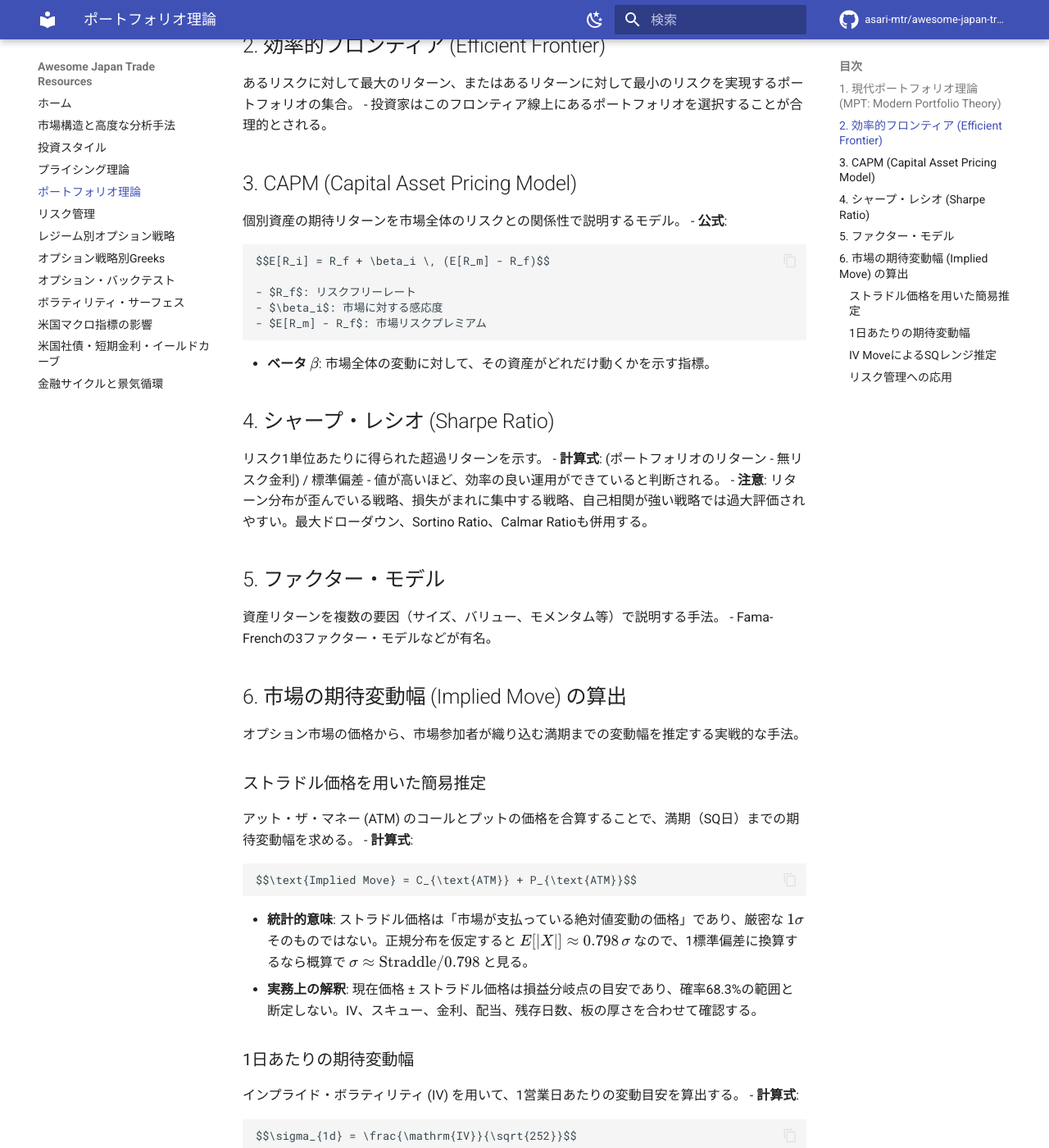
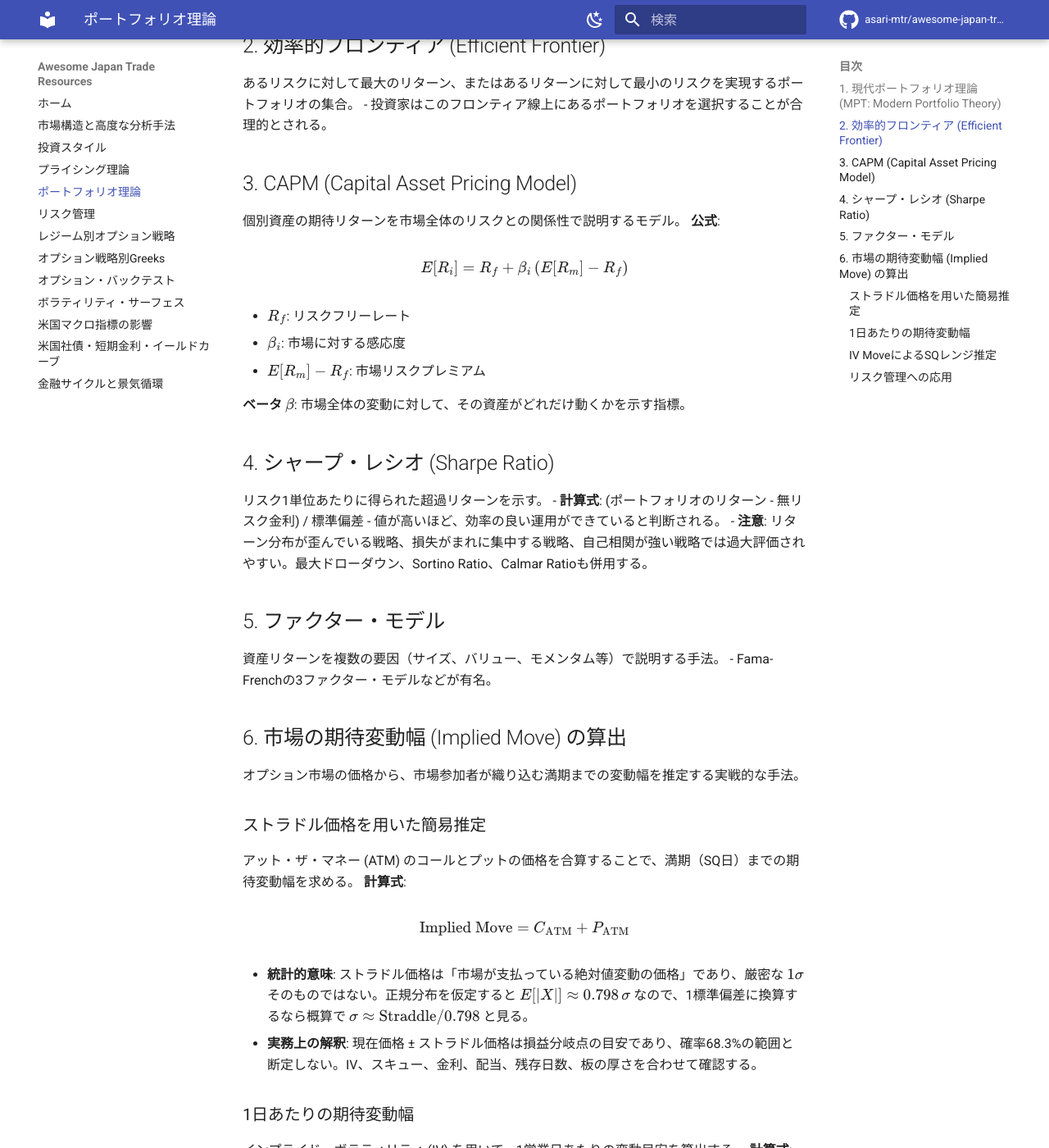
Before and after one commit to asari-mtr/awesome-japan-trade, an MkDocs documentation site: the page built from docs/portfolio_theory.md, in a window 1280 px wide and 1400 px high, scrolled down 375 px. Shown: the whole window at 82% size. Built offline with MkDocs 1.6.1 and Material for MkDocs 9.7.7, drawn with Linux system fonts in a browser that asks for light colours; comment, search, counter and statistics services are not loaded; some of the changed text lies outside the part shown.

Commit message:
docs: fix display math swallowed as indented code blocks
Display math indented under list items (- **公式**:\n\n    \$\$...\$\$) was
parsed by python-markdown as an indented code block, so the formulas
rendered as <pre><code>\$\$...\$\$</code></pre> with no MathJax processing.

Restructure: pull display formulas out of the list (column-0 paragraphs)
or inline them with \$...\$ on the bullet line. List structure preserved
where it carried real list semantics.

Verified: site/portfolio_theory and site/pricing_theory no longer contain
any <code>\$\$ patterns; all formulas are wrapped in arithmatex spans/divs.

Co-Authored-By: Claude Sonnet 4.6 <noreply@anthropic.com>

```diff
--- a/docs/portfolio_theory.md
+++ b/docs/portfolio_theory.md
@@ -19,14 +19,15 @@ nav_order: 2
 
 ## 3. CAPM (Capital Asset Pricing Model)
 個別資産の期待リターンを市場全体のリスクとの関係性で説明するモデル。
-- **公式**:
+**公式**:
 
-    $$E[R_i] = R_f + \beta_i \, (E[R_m] - R_f)$$
+$$E[R_i] = R_f + \beta_i \, (E[R_m] - R_f)$$
 
-    - $R_f$: リスクフリーレート
-    - $\beta_i$: 市場に対する感応度
-    - $E[R_m] - R_f$: 市場リスクプレミアム
-- **ベータ $\beta$**: 市場全体の変動に対して、その資産がどれだけ動くかを示す指標。
+- $R_f$: リスクフリーレート
+- $\beta_i$: 市場に対する感応度
+- $E[R_m] - R_f$: 市場リスクプレミアム
+
+**ベータ $\beta$**: 市場全体の変動に対して、その資産がどれだけ動くかを示す指標。
 
 ## 4. シャープ・レシオ (Sharpe Ratio)
 リスク1単位あたりに得られた超過リターンを示す。
@@ -43,31 +44,31 @@ nav_order: 2
 
 ### ストラドル価格を用いた簡易推定
 アット・ザ・マネー (ATM) のコールとプットの価格を合算することで、満期（SQ日）までの期待変動幅を求める。
-- **計算式**:
+**計算式**:
 
-    $$\text{Implied Move} = C_{\text{ATM}} + P_{\text{ATM}}$$
+$$\text{Implied Move} = C_{\text{ATM}} + P_{\text{ATM}}$$
 
 - **統計的意味**: ストラドル価格は「市場が支払っている絶対値変動の価格」であり、厳密な $1\sigma$ そのものではない。正規分布を仮定すると $E[|X|] \approx 0.798\,\sigma$ なので、1標準偏差に換算するなら概算で $\sigma \approx \text{Straddle} / 0.798$ と見る。
 - **実務上の解釈**: 現在価格 ± ストラドル価格は損益分岐点の目安であり、確率68.3%の範囲と断定しない。IV、スキュー、金利、配当、残存日数、板の厚さを合わせて確認する。
 
 ### 1日あたりの期待変動幅
 インプライド・ボラティリティ (IV) を用いて、1営業日あたりの変動目安を算出する。
-- **計算式**:
+**計算式**:
 
-    $$\sigma_{1d} = \frac{\mathrm{IV}}{\sqrt{252}}$$
+$$\sigma_{1d} = \frac{\mathrm{IV}}{\sqrt{252}}$$
 
-- **DTE (Days to Expiration) を用いた標準化**:
+**DTE (Days to Expiration) を用いた標準化**:
 
-    $$\sigma_{\text{to expiry}} \approx \mathrm{IV} \cdot \sqrt{\frac{\mathrm{DTE}}{252}}$$
+$$\sigma_{\text{to expiry}} \approx \mathrm{IV} \cdot \sqrt{\frac{\mathrm{DTE}}{252}}$$
 
-    $$\sigma_{1d}^{\text{straddle}} \approx \frac{\sigma_{\text{straddle}} / 0.798}{\sqrt{\mathrm{DTE}}}$$
+$$\sigma_{1d}^{\text{straddle}} \approx \frac{\sigma_{\text{straddle}} / 0.798}{\sqrt{\mathrm{DTE}}}$$
 
 ### IV MoveによるSQレンジ推定
 IV Moveは、対象限月のIVからSQまでの想定レンジを推定する方法。プット・コール・パリティとは別物で、パリティはCall/Put/先物/権利行使価格の無裁定関係、IV Moveは満期までの変動幅の推定に使う。
 
-- **ATM IVを使う方法**:
+**ATM IVを使う方法**:
 
-    $$\text{Move}_{1\sigma} = F \cdot \mathrm{IV}_{\text{ATM}} \cdot \sqrt{\frac{\mathrm{DTE}}{252}}$$
+$$\text{Move}_{1\sigma} = F \cdot \mathrm{IV}_{\text{ATM}} \cdot \sqrt{\frac{\mathrm{DTE}}{252}}$$
 
 - **Call/Put IVを分ける方法**: 上方向はATMまたはOTM Call IV、下方向はATMまたはOTM Put IVを使う。Skewが強い場合、上下対称レンジより実態に近い。
 - **$1\sigma$ レンジ**: 下限 $\approx F - \text{Move}_{\text{put},\,1\sigma}$、上限 $\approx F + \text{Move}_{\text{call},\,1\sigma}$
```
Also changed, not shown: docs/pricing_theory.md (+4 -13 lines).
